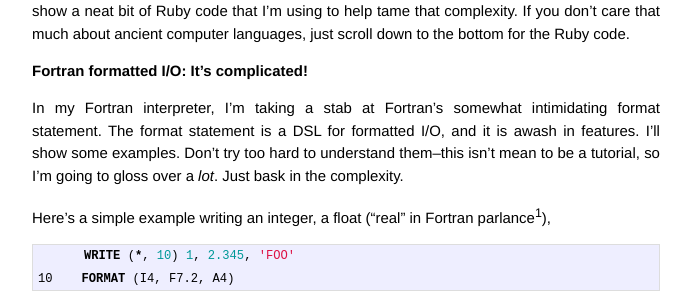
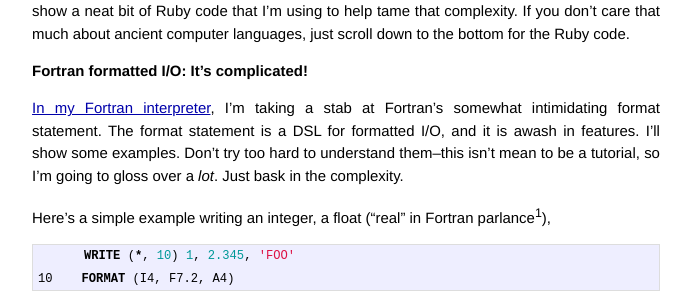
Before and after one commit to wconrad/wconrad.github.io, a Jekyll site: the page built from _posts/2014-06-03-concatenating-enumerator.markdown, in a window 1280 px wide and 900 px high. Shown: the part 194-486 px from the top of the window, without its empty margins (294-985 px from the left). Built offline with Jekyll 4.4.1, drawn with Linux system fonts in a browser that asks for light colours; Markdown is read by kramdown in place of the engine named in the settings; comment, search, counter and statistics services are not loaded; part of the change alters nothing that is shown.

```diff
--- a/_posts/2014-06-03-concatenating-enumerator.markdown
+++ b/_posts/2014-06-03-concatenating-enumerator.markdown
@@ -15,12 +15,12 @@ computer languages, just scroll down to the bottom for the Ruby code.
 
 # Fortran formatted I/O: It's complicated!
 
-In my Fortran interpreter,
-I'm taking a stab at Fortran's somewhat intimidating format statement.
-The format statement is a DSL for formatted I/O, and it is awash in
-features.  I'll show some examples.  Don't try too hard to understand
-them--this isn't mean to be a tutorial, so I'm going to gloss over a
-_lot_.  Just bask in the complexity.
+[In my Fortran interpreter][1], I'm taking a stab at Fortran's
+somewhat intimidating format statement.  The format statement is a DSL
+for formatted I/O, and it is awash in features.  I'll show some
+examples.  Don't try too hard to understand them--this isn't mean to
+be a tutorial, so I'm going to gloss over a _lot_.  Just bask in the
+complexity.
 
 Here's a simple example writing an integer, a float ("real"
 in Fortran parlance<sup>1</sup>),
@@ -186,3 +186,5 @@ numbers are a pretty miserable subset of real numbers.
 <sup>2</sup> Yes, the data type we now call "string," Fortran called
 "character."  That makes naming some of the variables in a Fortran
 interpreter _really_ awkward.
+
+[1]: {% post_url 2014-06-01-fortran-take-4 %}
```
